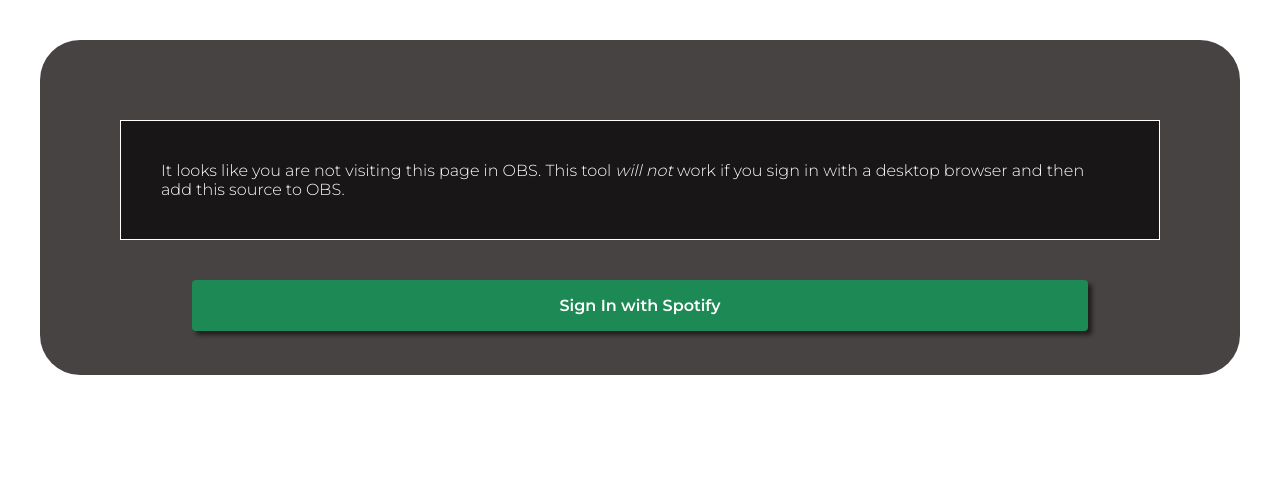
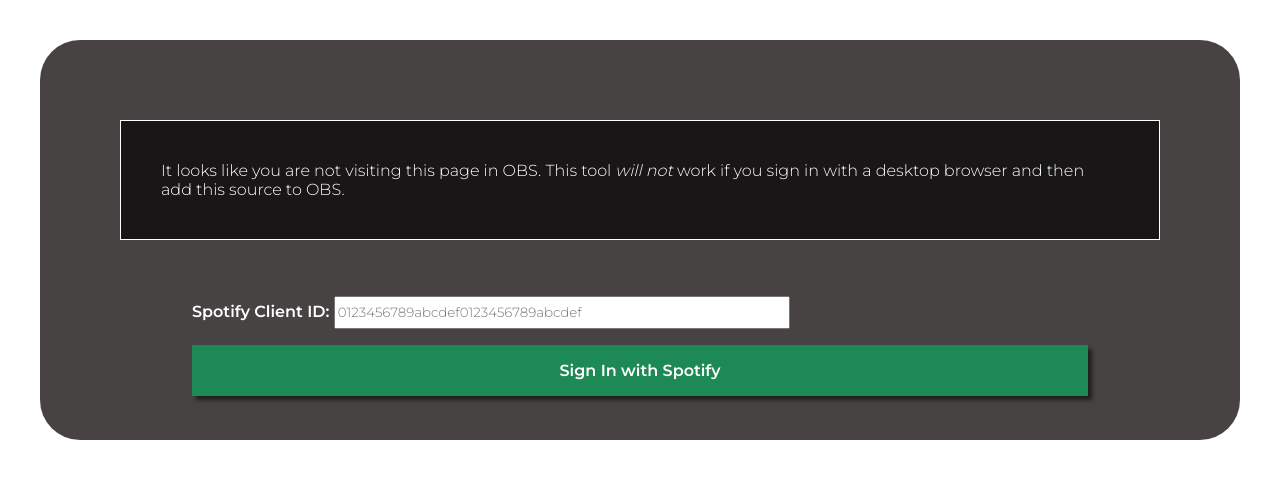
Before and after one commit to snazzyfox/spotify-player-overlay, a Svelte app: page / in a window 1280 px wide. Shown: the top 478 px of the page. Built offline with nearby package versions, Linux system fonts and the light colour scheme; a web font is replaced by a local one; what spotify-web-api-js would draw is missing.

Commit message:
Add readme and use client id inputs

```diff
--- a/src/components/Login.svelte
+++ b/src/components/Login.svelte
@@ -6,7 +6,12 @@
     </div>
     {/if}
 
-    <div class="login-button" on:click={initLogin}>Sign In with Spotify</div>
+    <div class="login-form">
+        <label>Spotify Client ID:
+            <input bind:value={$spotifyClientId} placeholder="0123456789abcdef0123456789abcdef"/>
+        </label>
+        <div class="login-button" on:click={initLogin().catch(e => error = e)}>Sign In with Spotify</div>
+    </div>
 
     {#if error}
     <div class="info-box">
@@ -18,6 +23,7 @@
 <script lang="ts">
 import {onMount} from 'svelte';
 import {handleAuth, initLogin} from '../spotifyApi/auth'
+import {spotifyClientId} from '../stores'
 
 export let error: string | null = null;
 
@@ -28,7 +34,6 @@
         error = err
     }
 })
-
 </script>
 
 <style lang="less">
@@ -46,16 +51,29 @@
     padding: var(--main-margin);
 }
 
-.login-button {
-    box-sizing: border-box;
-    box-shadow: var(--background-color) 4px 4px 4px;
-    background: var(--spotify-green);
+.login-form {
+    margin: 4px auto;
     border-radius: 4px;
     font-weight: 600;
-    margin: 4px auto;
-    padding: 1em;
-    text-align: center;
     width: 80%;
-    cursor: pointer;
+
+    label {
+        display: inline-block;
+        padding: 1em 0;
+        width: 100%;
+        input {
+            height: 2em;
+            width: 50%;
+        }
+    }
+
+
+    .login-button {
+        box-shadow: var(--background-color) 4px 4px 4px;
+        background: var(--spotify-green);
+        padding: 1em;
+        text-align: center;
+        cursor: pointer;
+    }
 }
 </style>
--- a/src/spotifyApi/auth.ts
+++ b/src/spotifyApi/auth.ts
@@ -7,11 +7,14 @@
     spotifyAuthVerifier,
     spotifyTokenExpires,
     spotifyRefreshToken,
+    spotifyClientId,
 } from '../stores'
 const REDIRECT_URI = location.origin + location.pathname; // strip off hash & querystring etc
-const CLIENT_ID = process.env.CLIENT_ID;
 
 export async function initLogin() {
+    if (!get(spotifyClientId)) {
+        throw 'No client ID was provided.'
+    }
     const verifier = cryptoRandomString(72);
     const codeChallenge = await hashCodeChallenge(verifier);
     const state = (Math.random() * 1e24).toString(36);
@@ -22,7 +25,7 @@
     spotifyAuthVerifier.set(verifier);
     const loginUrl = 'https://accounts.spotify.com/authorize?' + new URLSearchParams({
         response_type: 'code',
-        client_id: CLIENT_ID,
+        client_id: get(spotifyClientId),
         scope: 'user-read-playback-position user-read-playback-state user-read-currently-playing',
         redirect_uri: REDIRECT_URI,
         state: state,
@@ -50,7 +53,7 @@
             await getToken({
                 grant_type: 'refresh_token',
                 refresh_token: get(spotifyRefreshToken),
-                client_id: CLIENT_ID,
+                client_id: get(spotifyClientId),
             })
         } catch (e) {
             // something's wrong with the refresh token, try auth code instead
@@ -67,7 +70,7 @@
             grant_type: 'authorization_code',
             code: get(spotifyAuthCode),
             redirect_uri: REDIRECT_URI,
-            client_id: CLIENT_ID,
+            client_id: get(spotifyClientId),
             code_verifier: get(spotifyAuthVerifier),
         })
     } catch (err) {
--- a/src/stores.ts
+++ b/src/stores.ts
@@ -12,6 +12,7 @@
     return storeVar;
 }
 
+export const spotifyClientId = storedWritable<string>('SPOTIFY_CLIENT_ID');
 export const spotifyAuthToken = storedWritable<string>('SPOTIFY_TOKEN');
 export const spotifyAuthState = storedWritable<string>('SPOTIFY_AUTH_STATE');
 export const spotifyAuthCode = storedWritable<string>('SPOTIFY_AUTH_CODE');
```
Also changed, not shown: 1 other file (tests, documents, lock files or other folders).
